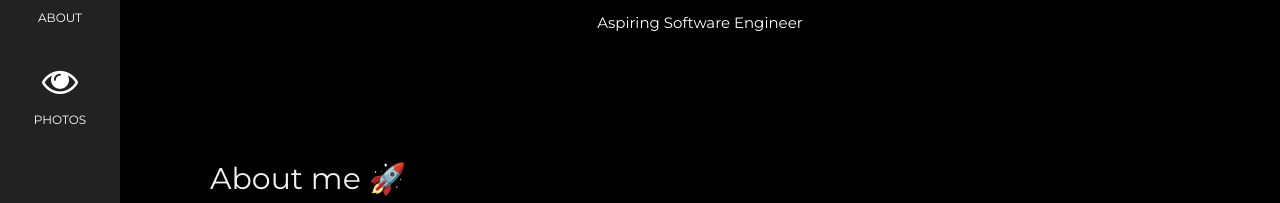
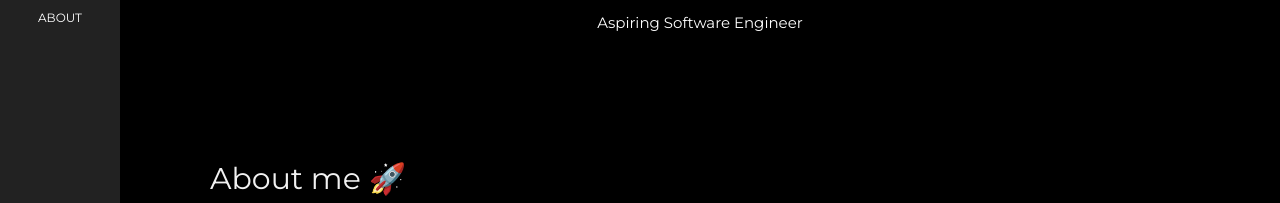
Before and after one commit to Rachael-Chan/Rachael-Chan.github.io, a plain HTML site: page index.html in a window 1280 px wide. Shown: the part 153-356 px from the top of the page. Drawn offline with nearby package versions, Linux system fonts and the light colour scheme.

Commit message:
fix: Remove unecessary nav bar

```diff
--- a/index.html
+++ b/index.html
@@ -30,10 +30,10 @@ body, h1,h2,h3,h4,h5,h6 {font-family: "Montserrat", sans-serif}
     <i class="fa fa-user w3-xxlarge"></i>
     <p>ABOUT</p>
   </a>
-  <a href="#photos" class="w3-bar-item w3-button w3-padding-large w3-hover-black">
+  <!-- <a href="#photos" class="w3-bar-item w3-button w3-padding-large w3-hover-black">
     <i class="fa fa-eye w3-xxlarge"></i>
     <p>PHOTOS</p>
-  </a>
+  </a> -->
   <!-- <a href="#contact" class="w3-bar-item w3-button w3-padding-large w3-hover-black">
     <i class="fa fa-envelope w3-xxlarge"></i>
     <p>CONTACT</p>
@@ -45,7 +45,7 @@ body, h1,h2,h3,h4,h5,h6 {font-family: "Montserrat", sans-serif}
   <div class="w3-bar w3-black w3-opacity w3-hover-opacity-off w3-center w3-small">
     <a href="#" class="w3-bar-item w3-button" style="width:25% !important">HOME</a>
     <a href="#about" class="w3-bar-item w3-button" style="width:25% !important">ABOUT</a>
-    <a href="#photos" class="w3-bar-item w3-button" style="width:25% !important">PHOTOS</a>
+    <!-- <a href="#photos" class="w3-bar-item w3-button" style="width:25% !important">PHOTOS</a> -->
     <!-- <a href="#contact" class="w3-bar-item w3-button" style="width:25% !important">CONTACT</a> -->
   </div>
 </div>
```
